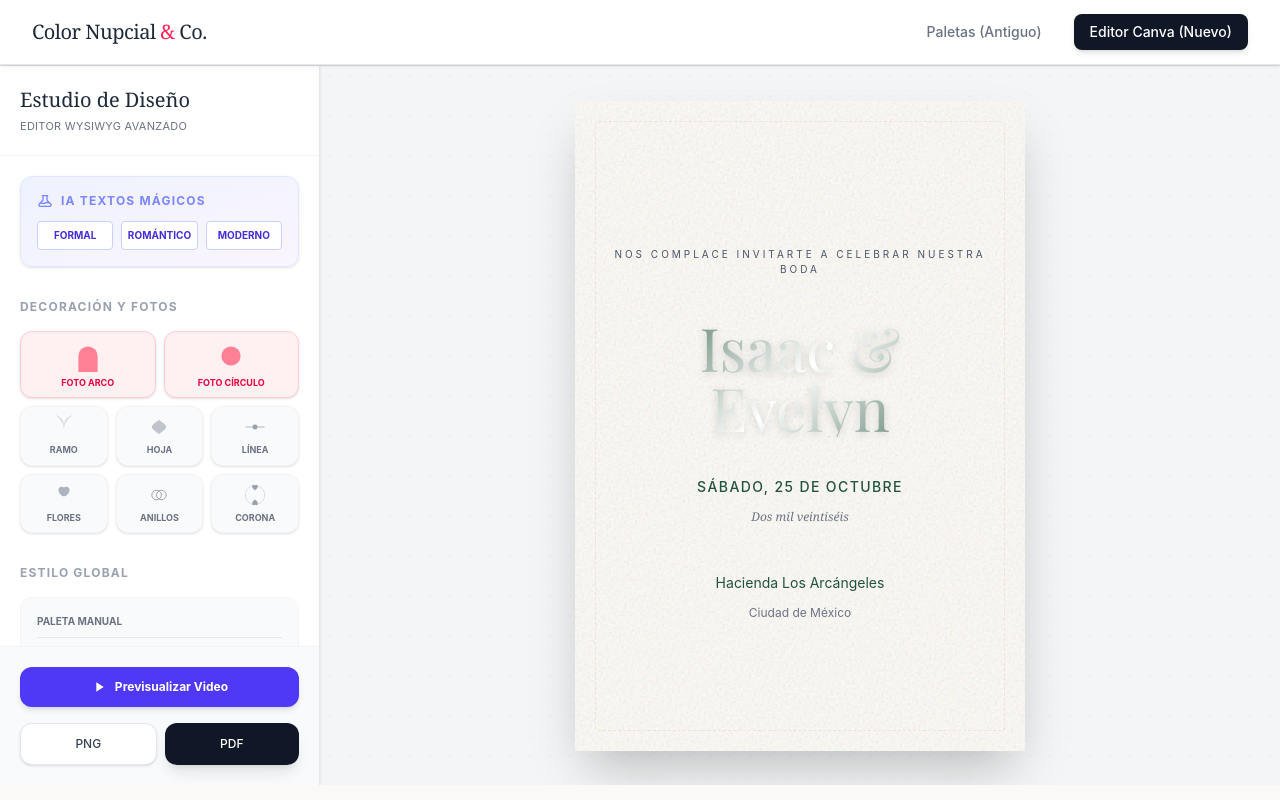
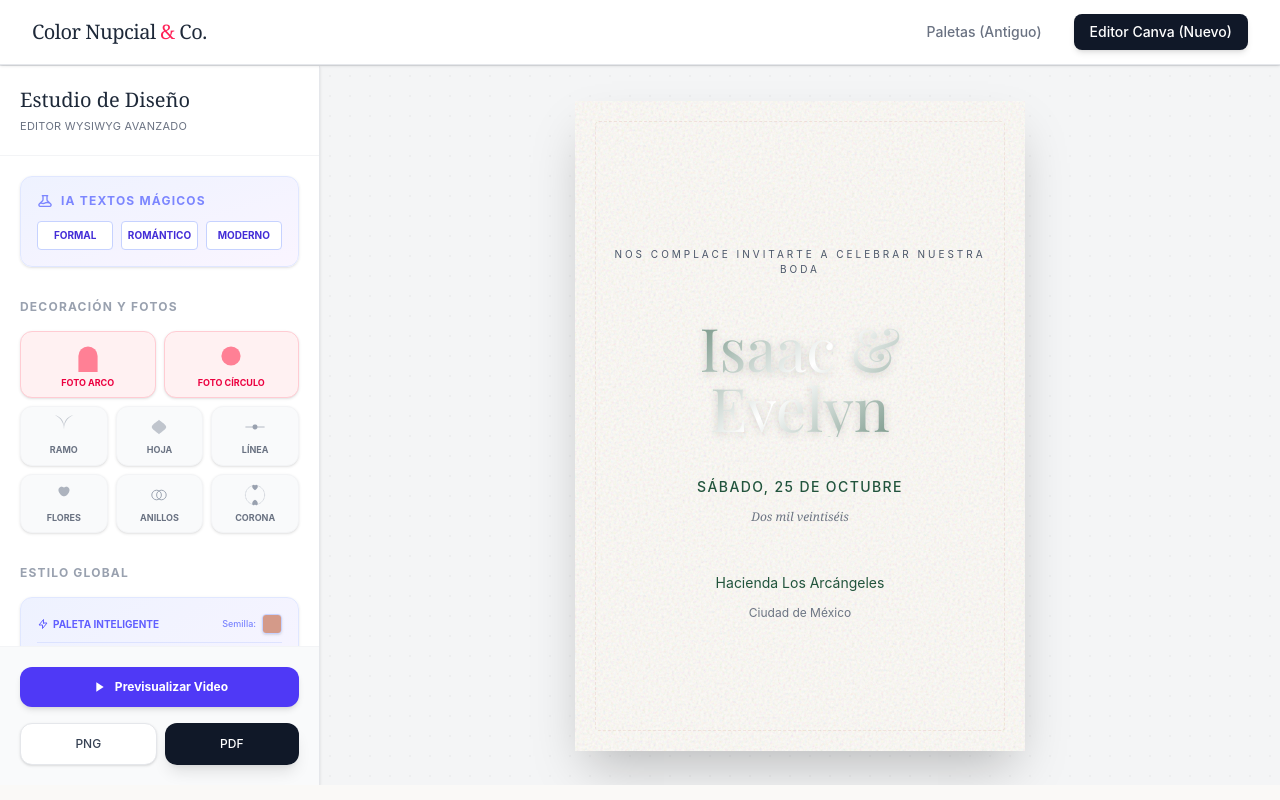
Before and after one commit to IsaacOchoa-crypto/Color-Nupcial, a React (Vite) app: page / in a window 1280 px wide. Both pictures are taken after a click on the button "Editor Canva (Nuevo)". Built offline with nearby package versions, Linux system fonts and the light colour scheme; a web font is replaced by a local one.

Commit message:
feat: Integrate AI palette generator directly into Editor

```diff
--- a/src/Editor.jsx
+++ b/src/Editor.jsx
@@ -3,6 +3,7 @@ import * as htmlToImage from 'html-to-image';
 import { jsPDF } from 'jspdf';
 import { motion, useDragControls } from 'framer-motion';
 import { processSVGTemplate } from './svgUtils';
+import { generateHarmonies } from './colorUtils';
 
 // Componente de texto arrastrable e interactivo (Ahora con Animaciones)
 const DraggableText = ({ tag: Tag = 'div', className, defaultText, style, constraintsRef, delay = 0 }) => {
@@ -204,6 +205,18 @@ const Editor = ({ customTemplates = [], setCustomTemplates }) => {
     tertiary: '#E2E8F0',
     accent: '#D49A89'
   });
+  const [seedColor, setSeedColor] = useState('#D49A89');
+
+  const applyGeneratedPalette = (palette) => {
+    setThemeColors({
+      background: palette.colores[0],
+      secondaryText: palette.colores[1],
+      tertiary: palette.colores[2],
+      accent: palette.colores[3],
+      primaryText: palette.colores[4]
+    });
+  };
+
   const [fontFamily, setFontFamily] = useState("'Playfair Display', serif");
 
   const canvasRef = useRef(null);
@@ -459,8 +472,42 @@ const Editor = ({ customTemplates = [], setCustomTemplates }) => {
           <div className="mb-8">
             <h3 className="text-xs font-bold uppercase tracking-widest text-gray-400 mb-4">Estilo Global</h3>
             <div className="space-y-4">
+
+              {/* PALETA INTELIGENTE (IA) */}
+              <div className="bg-gradient-to-br from-indigo-50 to-purple-50 p-4 rounded-xl border border-indigo-100 flex flex-col gap-3 shadow-sm">
+                <div className="flex justify-between items-center border-b border-indigo-200/50 pb-2 mb-1">
+                  <span className="text-[10px] uppercase text-indigo-500 font-bold flex items-center gap-1">
+                    <svg className="w-3 h-3" fill="none" stroke="currentColor" viewBox="0 0 24 24"><path strokeLinecap="round" strokeLinejoin="round" strokeWidth={2} d="M13 10V3L4 14h7v7l9-11h-7z" /></svg>
+                    Paleta Inteligente
+                  </span>
+                  <div className="flex items-center gap-1.5">
+                    <span className="text-[9px] font-medium text-indigo-400">Semilla:</span>
+                    <div className="relative w-5 h-5 rounded overflow-hidden shadow-sm border border-indigo-200 shrink-0 cursor-pointer">
+                      <input type="color" value={seedColor} onChange={(e) => setSeedColor(e.target.value)} className="absolute inset-[-50%] w-[200%] h-[200%] cursor-pointer border-none p-0 m-0" />
+                    </div>
+                  </div>
+                </div>
+
+                <div className="flex flex-col gap-2">
+                  {generateHarmonies(seedColor).map((pal, idx) => (
+                    <div
+                      key={idx}
+                      onClick={() => applyGeneratedPalette(pal)}
+                      className="group flex h-6 w-full rounded-md overflow-hidden cursor-pointer shadow-sm hover:shadow-md hover:scale-[1.02] transition-all border border-black/5"
+                      title={`Aplicar ${pal.nombre}`}
+                    >
+                      {pal.colores.map((c, i) => (
+                        <div key={i} style={{ backgroundColor: c, width: i === 0 ? '40%' : i === 1 ? '20%' : i === 4 ? '10%' : '15%' }} className="h-full relative">
+                          <div className="absolute inset-0 bg-black/10 opacity-0 group-hover:opacity-100 transition-opacity"></div>
+                        </div>
+                      ))}
+                    </div>
+                  ))}
+                </div>
+              </div>
+
               <div className="bg-gray-50 p-4 rounded-xl border border-gray-100 flex flex-col gap-3">
-                <span className="text-[10px] uppercase text-gray-500 font-bold border-b border-gray-200 pb-2 mb-1">Paleta Manual</span>
+                <span className="text-[10px] uppercase text-gray-500 font-bold border-b border-gray-200 pb-2 mb-1">Ajuste Fino Manual</span>
 
                 <div className="flex items-center justify-between group">
                   <span className="text-xs text-gray-600 font-medium group-hover:text-gray-900 transition-colors">Fondo</span>
```
